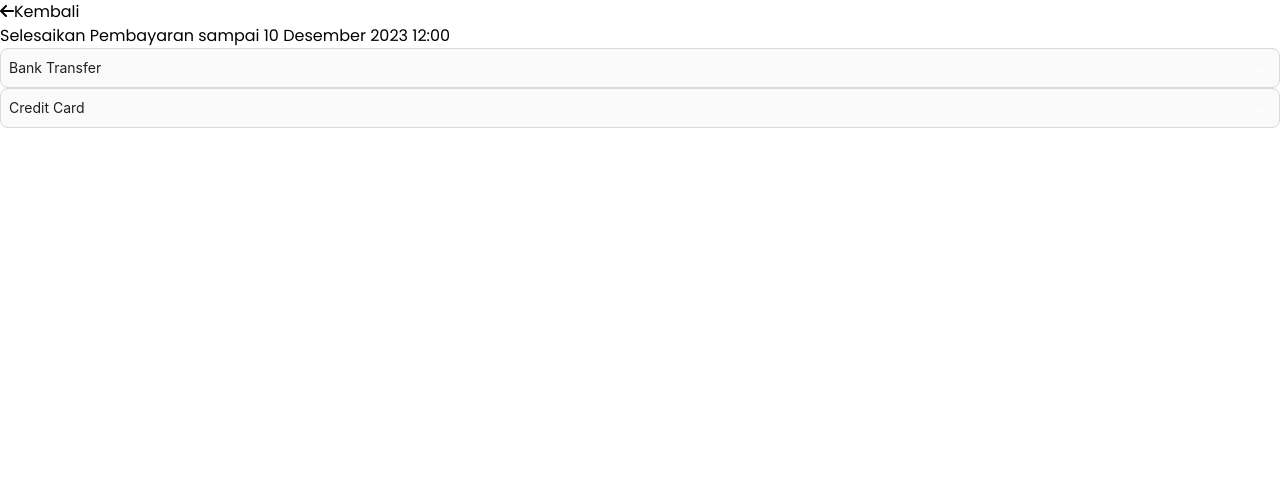
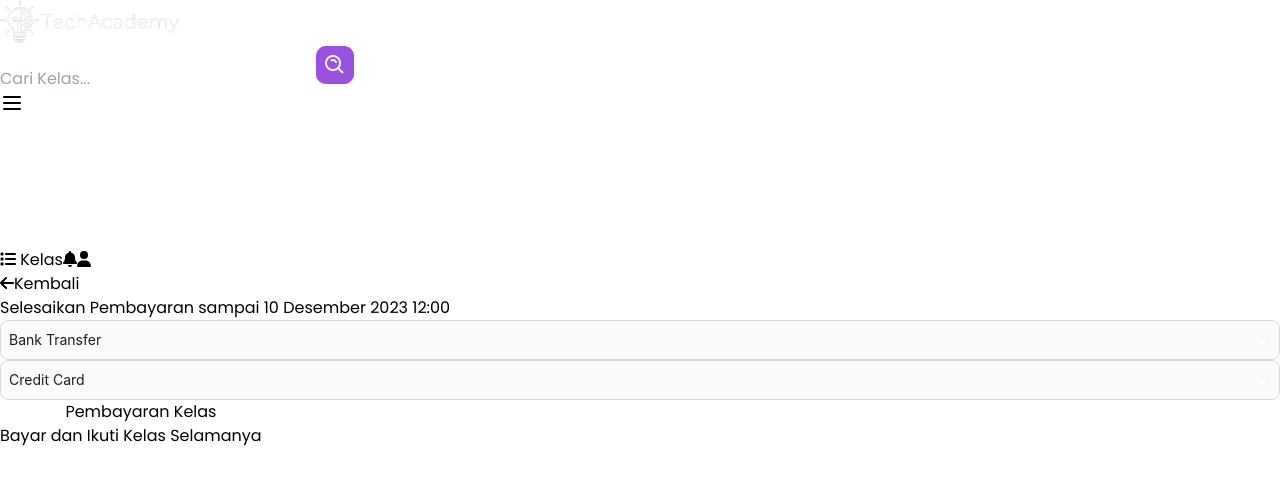
Before and after one commit to irfanmusthafaa/final_chapter_team02, a React (Vite) app: page /detail-pembayaran in a window 1280 px wide. Shown: the top 484 px of the page. Built offline with nearby package versions, Linux system fonts and the light colour scheme.

Commit message:
Update Detail Pembayaran

```diff
--- a/src/assets/components/Nav.jsx
+++ b/src/assets/components/Nav.jsx
@@ -6,7 +6,7 @@ import { faBell, faList, faSignIn, faUser } from "@fortawesome/free-solid-svg-ic
 
 export const Nav = () => {
   const [navbarOpen, setNavbarOpen] = useState(false);
-  const [isLoggedIn, setIsLoggedIn] = useState(false); // Track login state
+  const [isLoggedIn, setIsLoggedIn] = useState(true); // Track login state
   return (
     <>
       <nav className=" flex flex-wrap items-center justify-between px-5 py-7  bg-purple-700">
--- a/src/pages/DetailPembayaran.jsx
+++ b/src/pages/DetailPembayaran.jsx
@@ -1,19 +1,26 @@
 import React from "react";
 import { FontAwesomeIcon } from "@fortawesome/react-fontawesome";
-import { faArrowLeft,faChevronDown, faChevronUp } from "@fortawesome/free-solid-svg-icons";
+import {
+    faArrowAltCircleLeft,
+  faArrowCircleRight,
+  faArrowLeft,
+  faChevronDown,
+  faChevronUp,
+} from "@fortawesome/free-solid-svg-icons";
 import { Collapse } from "antd";
 import image1 from "../assets/img/ccmc.png";
 import image2 from "../assets/img/visa.png";
 import image3 from "../assets/img/ae.png";
 import image4 from "../assets/img/pp.png";
+import { Nav } from "../assets/components/Nav";
 
 export const DetailPembayaran = () => {
-    const style = {color : '#ffff'}
+  const style = { color: "#ffff" };
   return (
     <div>
-      <div>{/* Navbar */}</div>
+      <Nav />
       <div className="w-full h-screen">
-        <div className="px-[5rem] py-[1.5rem] flex flex-col gap-8 shadow-lg">
+        <div className="px-[5rem] py-[1rem] flex flex-col gap- shadow-lg">
           <div className="flex flex-row gap-5 pt-1">
             <FontAwesomeIcon icon={faArrowLeft} />
             <label className="text-sm font-medium">Kembali</label>
@@ -24,12 +31,19 @@ export const DetailPembayaran = () => {
             </div>
           </div>
         </div>
-        <div className="px-[5rem] py-[1.5rem] flex flex-col gap-2">
+        <div className="px-[10rem] py-[1.5rem] flex flex-row gap-10">
+          <div className="flex flex-col gap-2 w-2/3">
             <Collapse
               className="bg-black"
               size="small"
               expandIconPosition="end"
-            expandIcon={({ isActive }) => (isActive ? <FontAwesomeIcon style={style} icon={faChevronUp} /> : <FontAwesomeIcon style={style} icon={faChevronDown}/>)}
+              expandIcon={({ isActive }) =>
+                isActive ? (
+                  <FontAwesomeIcon style={style} icon={faChevronUp} />
+                ) : (
+                  <FontAwesomeIcon style={style} icon={faChevronDown} />
+                )
+              }
               items={[
                 {
                   key: "1",
@@ -44,11 +58,19 @@ export const DetailPembayaran = () => {
               className="bg-purple-700"
               size="small"
               expandIconPosition="end"
-            expandIcon={({ isActive }) => (isActive ? <FontAwesomeIcon style={style} icon={faChevronUp} /> : <FontAwesomeIcon style={style} icon={faChevronDown}/>)}
+              expandIcon={({ isActive }) =>
+                isActive ? (
+                  <FontAwesomeIcon style={style} icon={faChevronUp} />
+                ) : (
+                  <FontAwesomeIcon style={style} icon={faChevronDown} />
+                )
+              }
               items={[
                 {
                   key: "1",
-                label: <p className="text-white font-semibold">Credit Card</p>,
+                  label: (
+                    <p className="text-white font-semibold">Credit Card</p>
+                  ),
                   children: (
                     <div>
                       <div className="flex flex-row justify-center items-center gap-4">
@@ -57,17 +79,72 @@ export const DetailPembayaran = () => {
                           className="w-[2.5rem] h-[2rem]"
                           alt=""
                         />
-                      <img src={image2} className="w-[3rem] h-[2rem]" alt="" />
-                      <img src={image3} className="w-[3rem] h-[2rem]" alt="" />
-                      <img src={image4} className="w-[3rem] h-[1rem]" alt="" />
+                        <img
+                          src={image2}
+                          className="w-[3rem] h-[2rem]"
+                          alt=""
+                        />
+                        <img
+                          src={image3}
+                          className="w-[3rem] h-[2rem]"
+                          alt=""
+                        />
+                        <img
+                          src={image4}
+                          className="w-[3rem] h-[1rem]"
+                          alt=""
+                        />
                       </div>
-                    <div></div>
+                      <div className="flex flex-col px-[3rem] py-[1.5rem] gap-3">
+                        <label className="font-semibold text-lg">
+                          Card number
+                        </label>
+                        <input className="border-b-1 border-t-0 border-l-0 border-r-0 border-[#D0D0D0]"></input>
+                        <label className="font-semibold text-lg">
+                          Card holder name
+                        </label>
+                        <input className="border-b-1 border-t-0 border-l-0 border-r-0 border-[#D0D0D0]"></input>
+                        <div className="flex flex-row justify-between">
+                          <div className="flex flex-col gap-3">
+                            <label className="font-semibold text-lg">CVV</label>
+                            <input className="border-b-1 border-t-0 border-l-0 border-r-0 border-[#D0D0D0]"></input>
+                          </div>
+                          <div className="flex flex-col gap-3">
+                            <label className="font-semibold text-lg">
+                              Expiry date
+                            </label>
+                            <input className="border-b-1 border-t-0 border-l-0 border-r-0 border-[#D0D0D0]"></input>
+                          </div>
+                        </div>
+                      </div>
                     </div>
                   ),
                 },
               ]}
             />
           </div>
+          <div className="flex flex-col w-1/3">
+            <button className="border-purple-700 rounded-xl h-[20rem] flex flex-col p-3 bg-transparent">
+              <label className="font-bold text-xl">Pembayaran Kelas</label>
+              <div className="flex flex-col">
+                {/* get gambar
+                    get judul Kelas
+                    get deskripsi
+                    get mentor */}
+              </div>
+              <div className="flex flex-row">
+                <div className="flex flex-col"></div>
+                <div className="flex flex-col"></div>
+                <div className="flex flex-col"></div>
+              </div>
+              <div className="flex justify-center items-center">
+                <div className="bg-[#FF0000] w-[18rem] flex gap-2 justify-center items-center rounded-3xl text-white font-semibold text-sm h-[2.5rem] hover:bg-[#73CA5C]">
+                  Bayar dan Ikuti Kelas Selamanya <FontAwesomeIcon style={style} icon={faArrowCircleRight}/>
+                </div>
+              </div>
+            </button>
+          </div>
+        </div>
       </div>
     </div>
   );
```
Lines whose indentation alone changed are shown as unchanged.
